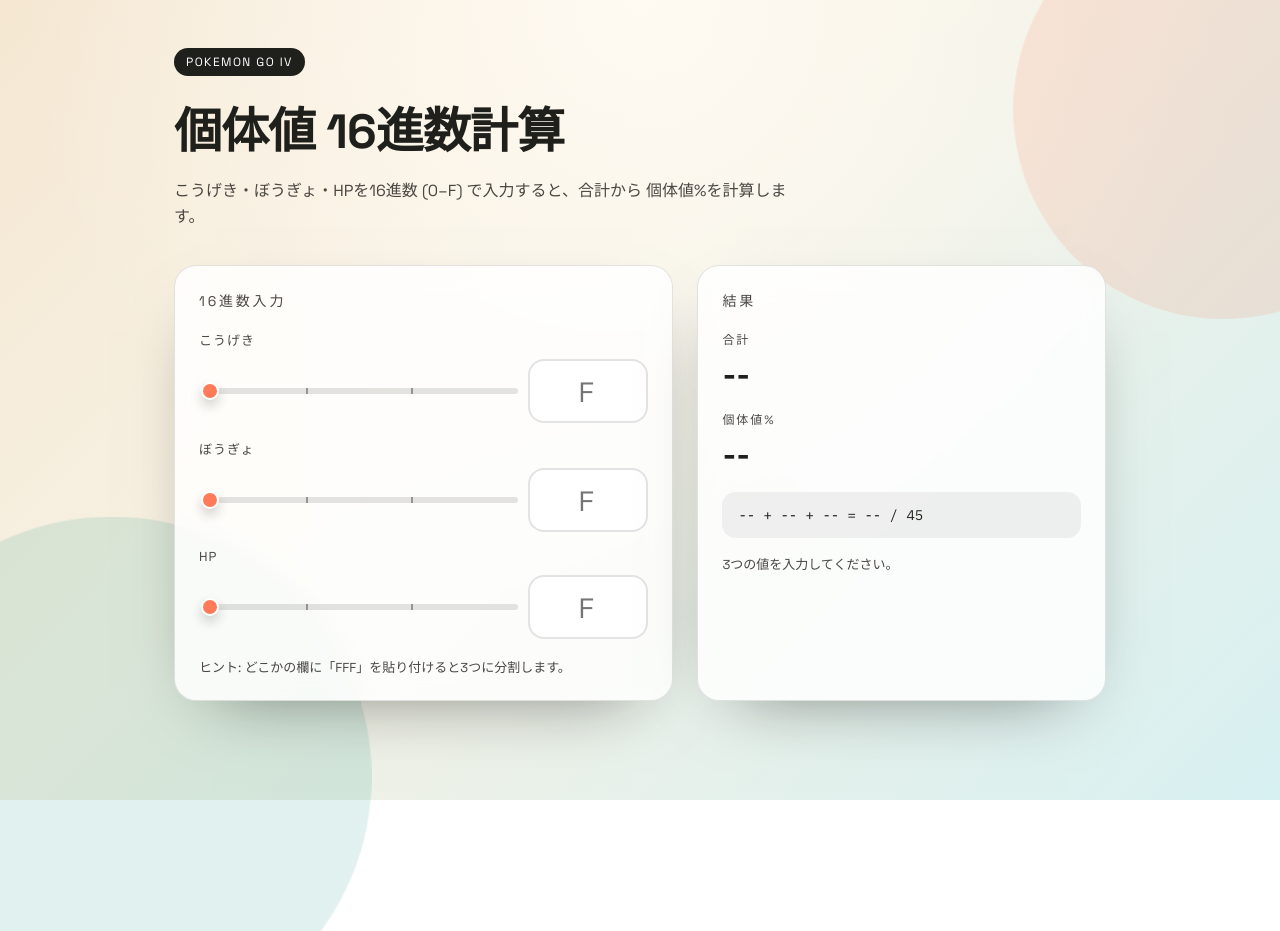
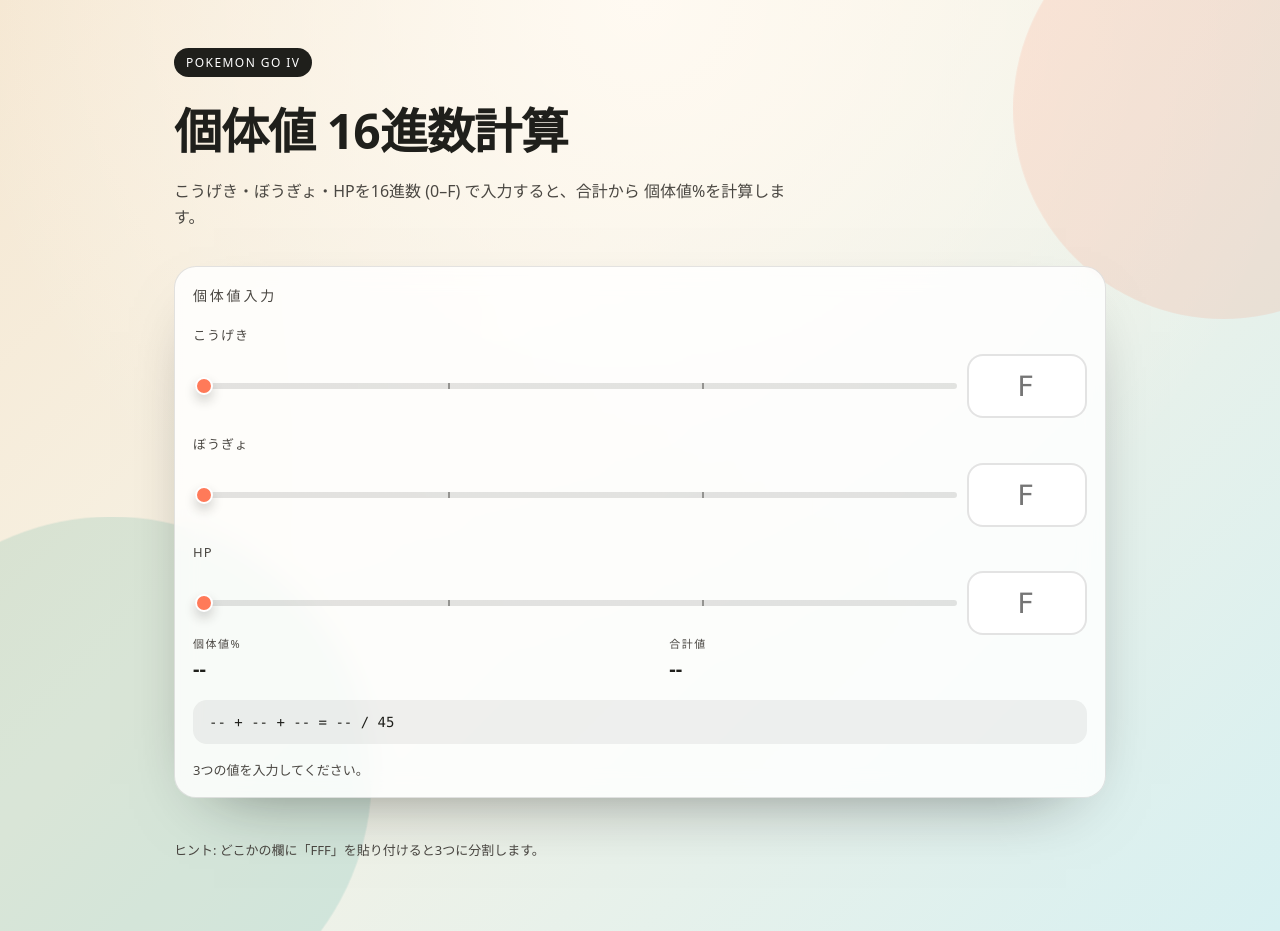
Before and after one commit to s-warashina/pokemon-go-tools, a website with bundled scripts: page src/index.html in a window 1280 px wide. Before the commit the page ends 800 px from the top, so only its background shows below. Built offline with nearby package versions, Linux system fonts and the light colour scheme.

Commit message:
レイアウトを修正し、入力フィールドのラベルを変更。スタイルを統一し、メトリクス表示を改善。

```diff
--- a/src/index.html
+++ b/src/index.html
@@ -3,13 +3,7 @@
   <head>
     <meta charset="UTF-8" />
     <meta name="viewport" content="width=device-width, initial-scale=1" />
-    <title>Pokemon GO 個体値 16進数計算</title>
-    <link rel="preconnect" href="https://fonts.googleapis.com" />
-    <link rel="preconnect" href="https://fonts.gstatic.com" crossorigin />
-    <link
-      href="https://fonts.googleapis.com/css2?family=Space+Grotesk:wght@400;600;700&family=IBM+Plex+Mono:wght@400;600&display=swap"
-      rel="stylesheet"
-    />
+    <title>PokemonGOツール</title>
     <link rel="stylesheet" href="./style.css" />
   </head>
   <body>
@@ -25,7 +19,7 @@
 
       <main class="content">
         <section class="panel inputs" aria-labelledby="inputs-title">
-          <div class="panel-title" id="inputs-title">16進数入力</div>
+          <div class="panel-title" id="inputs-title">個体値入力</div>
           <div class="field-grid">
             <label class="field" for="atk">
               <span>こうげき</span>
@@ -109,27 +103,23 @@
               </div>
             </label>
           </div>
-          <p class="hint">ヒント: どこかの欄に「FFF」を貼り付けると3つに分割します。</p>
-        </section>
-
-        <section class="panel results" aria-live="polite">
-          <div class="panel-title">結果</div>
-          <div class="metrics">
-            <div class="metric">
-              <span class="label">合計</span>
-              <span class="value" id="total">&#8212;</span>
-            </div>
+          <div class="metrics summary">
             <div class="metric">
               <span class="label">個体値%</span>
               <span class="value">
-                <span class="percent-main" id="percent">&#8212;</span>
-                <span class="percent-detail" id="percent-detail"></span>
+                <span class="percent-main" data-output="percent">&#8212;</span>
+                <span class="percent-detail" data-output="percent-detail"></span>
               </span>
+            </div>
+            <div class="metric">
+              <span class="label">合計値</span>
+              <span class="value" data-output="total">&#8212;</span>
             </div>
           </div>
           <div class="formula" id="formula">15 + 15 + 15 = 45 / 45</div>
           <div class="status" id="status">3つの値を入力してください。</div>
         </section>
+          <p class="hint">ヒント: どこかの欄に「FFF」を貼り付けると3つに分割します。</p>
       </main>
     </div>
 
--- a/src/main.ts
+++ b/src/main.ts
@@ -5,9 +5,9 @@ const hpInput = document.querySelector<HTMLInputElement>("#hp");
 const atkSlider = document.querySelector<HTMLInputElement>("#atk-slider");
 const defSlider = document.querySelector<HTMLInputElement>("#def-slider");
 const hpSlider = document.querySelector<HTMLInputElement>("#hp-slider");
-const totalEl = document.querySelector<HTMLSpanElement>("#total");
-const percentEl = document.querySelector<HTMLSpanElement>("#percent");
-const percentDetailEl = document.querySelector<HTMLSpanElement>("#percent-detail");
+const totalEls = document.querySelectorAll<HTMLSpanElement>("[data-output='total']");
+const percentEls = document.querySelectorAll<HTMLSpanElement>("[data-output='percent']");
+const percentDetailEls = document.querySelectorAll<HTMLSpanElement>("[data-output='percent-detail']");
 const formulaEl = document.querySelector<HTMLDivElement>("#formula");
 const statusEl = document.querySelector<HTMLDivElement>("#status");
 
@@ -19,9 +19,9 @@ if (
   !atkSlider ||
   !defSlider ||
   !hpSlider ||
-  !totalEl ||
-  !percentEl ||
-  !percentDetailEl ||
+  totalEls.length === 0 ||
+  percentEls.length === 0 ||
+  percentDetailEls.length === 0 ||
   !formulaEl ||
   !statusEl
 ) {
@@ -85,6 +85,12 @@ const formatPercentDetail = (value: number) => {
   return `(${rounded.toFixed(1)})`;
 };
 
+const setTextAll = <T extends HTMLElement>(elements: NodeListOf<T>, text: string) => {
+  elements.forEach((element) => {
+    element.textContent = text;
+  });
+};
+
 // 入力値・バリデーション状態・スライダーを同期。
 const normalizeInput = (input: HTMLInputElement, slider: HTMLInputElement) => {
   const sanitized = sanitizeHex(input.value);
@@ -107,9 +113,9 @@ const normalizeInput = (input: HTMLInputElement, slider: HTMLInputElement) => {
 
 // 未入力/不正入力時の出力表示をリセット。
 const resetOutput = (displayParts: string[], message: string, statusClass: string) => {
-  totalEl.textContent = "--";
-  percentEl.textContent = "--";
-  percentDetailEl.textContent = "";
+  setTextAll(totalEls, "--");
+  setTextAll(percentEls, "--");
+  setTextAll(percentDetailEls, "");
   formulaEl.textContent = `${displayParts.join(" + ")} = -- / ${maxTotal}`;
   statusEl.textContent = message;
   statusEl.className = statusClass;
@@ -135,9 +141,9 @@ const updateOutput = () => {
   const total = parsed.reduce((sum, result) => sum + (result.value ?? 0), 0);
   const percent = (total / maxTotal) * 100;
 
-  totalEl.textContent = `${total} / ${maxTotal}`;
-  percentEl.textContent = formatPercent(percent);
-  percentDetailEl.textContent = formatPercentDetail(percent);
+  setTextAll(totalEls, `${total} / ${maxTotal}`);
+  setTextAll(percentEls, formatPercent(percent));
+  setTextAll(percentDetailEls, formatPercentDetail(percent));
   formulaEl.textContent = `${displayParts.join(" + ")} = ${total} / ${maxTotal}`;
   statusEl.textContent = "計算完了";
   statusEl.className = "status good";
--- a/src/style.css
+++ b/src/style.css
@@ -107,7 +107,7 @@ h1 {
 /* 2カラムレイアウト。 */
 .content {
   display: grid;
-  grid-template-columns: minmax(0, 1.1fr) minmax(0, 0.9fr);
+  grid-template-columns: minmax(0, 1fr);
   gap: 24px;
 }
 
@@ -116,7 +116,7 @@ h1 {
   background: var(--panel);
   border: 1px solid var(--stroke);
   border-radius: var(--radius);
-  padding: 24px;
+  padding: 18px;
   box-shadow: var(--shadow);
   backdrop-filter: blur(12px);
   animation: rise 0.8s ease-out both;
@@ -309,6 +309,32 @@ h1 {
   gap: 16px;
 }
 
+.metrics.summary {
+  grid-template-columns: minmax(0, 1fr) minmax(0, 0.9fr);
+  gap: 12px;
+  align-items: center;
+}
+
+.metrics.summary .metric {
+  gap: 4px;
+}
+
+.metrics.summary .metric .label {
+  font-size: 11px;
+  letter-spacing: 0.14em;
+}
+
+.metrics.summary .metric .value {
+  font-size: 20px;
+  font-weight: 700;
+  color: var(--ink);
+}
+
+.metrics.summary .percent-detail {
+  margin-left: 6px;
+  font-size: 12px;
+}
+
 .metric {
   display: grid;
   gap: 6px;
```
